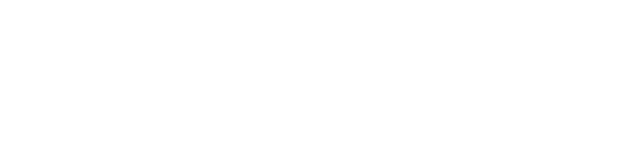
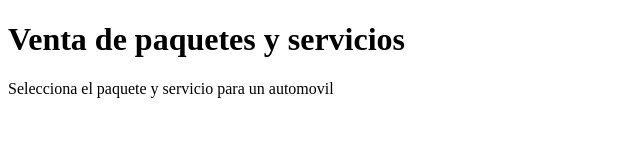
Before and after one commit to utxj-ricardo-luna/Proyecto2, a plain HTML site: page ventas.html in a window 1280 px wide. Shown: the whole page, without its empty margins (0-640 px from the left). Drawn offline with Linux system fonts and the light colour scheme.

Commit message:
Modificar ventas.html

```diff
--- a/ventas.html
+++ b/ventas.html
@@ -3,9 +3,10 @@
 <head>
     <meta charset="UTF-8">
     <meta name="viewport" content="width=device-width, initial-scale=1.0">
-    <title>Document</title>
+    <title>Venta de servicios</title>
 </head>
 <body>
-
+    <h1>Venta de paquetes y servicios</h1>
+    <p>Selecciona el paquete y servicio para un automovil</p>
 </body>
 </html>
```
